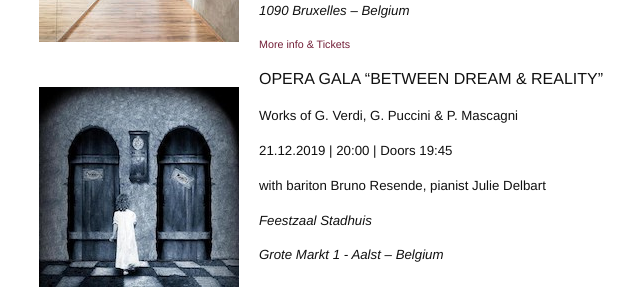
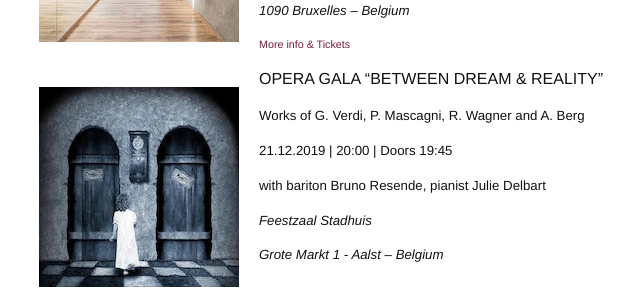
Before and after one commit to annesophie-sevens/annesophie-sevens.github.io, a Jekyll site: the page built from agenda-fr.md, in a window 1280 px wide and 900 px high, scrolled down 1087 px. Shown: the part 152-452 px from the top of the window, without its empty margins (251-891 px from the left). Built offline with Jekyll 4.4.1, drawn with Linux system fonts in a browser that asks for light colours; nearby versions of some CDN libraries.

Commit message:
Update agenda-fr.md

```diff
--- a/agenda-fr.md
+++ b/agenda-fr.md
@@ -73,7 +73,7 @@ DUO ANKA IN RECITAL
 
 OPERA GALA "BETWEEN DREAM & REALITY"
 
-##### Works of G. Verdi, G. Puccini & P. Mascagni
+##### Works of G. Verdi, P. Mascagni, R. Wagner and A. Berg
 
 ##### 21.12.2019 | 20:00 | Doors 19:45
 
```
